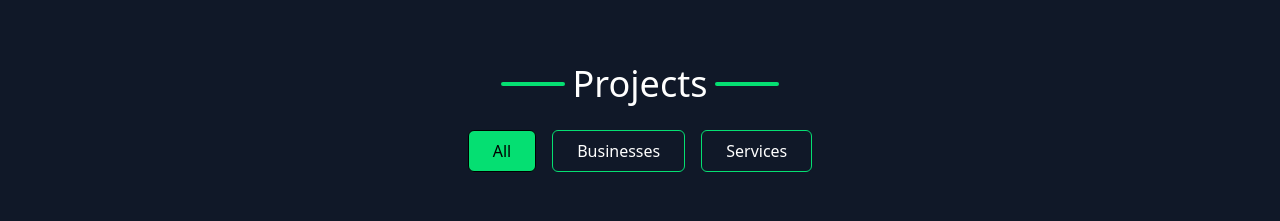
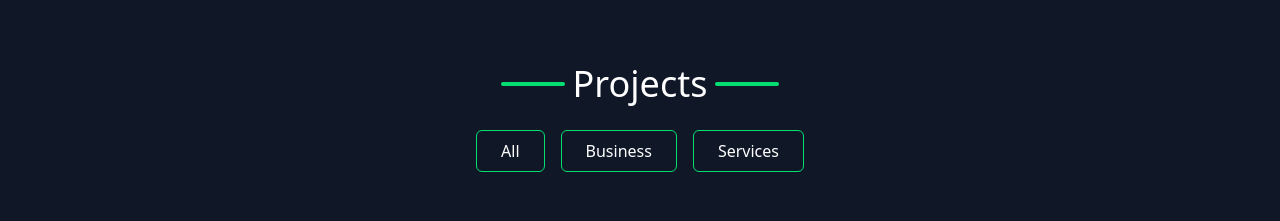
Before and after one commit to TAHSEEN-CH/TAHSEEN-NAWAZ, a React (Vite) app: page / in a window 1280 px wide. Shown: the part 2580-2801 px from the top of the page. Built offline with nearby package versions, Linux system fonts and the light colour scheme; grey boxes are pictures that could not be loaded.

Commit message:
change some text in projects

```diff
--- a/src/Components/Projects.jsx
+++ b/src/Components/Projects.jsx
@@ -149,11 +149,11 @@ const skillBadgeVariants = {
 };
 
 const Projects = () => {
-    const [nav, setNav] = useState("home");
+    const [nav, setNav] = useState("all");
 
     const getFilteredCards = () => {
-        if (nav === "home") return cards;
-        if (nav === "about") return cards.filter(card => card.description.includes("business") || card.title.includes("business"));
+        if (nav === "all") return cards;
+        if (nav === "Business") return cards.filter(card => card.description.includes("business") || card.title.includes("business"));
         if (nav === "services") return cards.filter(card => card.description.includes("services") || card.title.includes("services"));
         return cards;
     };
@@ -204,7 +204,7 @@ const Projects = () => {
             >
                 <ul className="flex gap-4 flex-wrap justify-center px-4">
                     <motion.li
-                        onClick={() => setNav("home")}
+                        onClick={() => setNav("all")}
                         className={`lg:px-6 md:px-6 px-4 py-2 border rounded-md transition cursor-pointer ${nav === "home" ? "bg-green-400 text-black" : "border-green-400 hover:bg-green-400 hover:text-black"}`}
                         whileHover={{ scale: 1.05 }}
                         whileTap={{ scale: 0.95 }}
@@ -212,12 +212,12 @@ const Projects = () => {
                         All
                     </motion.li>
                     <motion.li
-                        onClick={() => setNav("about")}
+                        onClick={() => setNav("business")}
                         className={`lg:px-6 md:px-6 px-4 py-2 border rounded-md transition cursor-pointer ${nav === "about" ? "bg-green-400 text-black" : "border-green-400 hover:bg-green-400 hover:text-black"}`}
                         whileHover={{ scale: 1.05 }}
                         whileTap={{ scale: 0.95 }}
                     >
-                        Businesses
+                        Business
                     </motion.li>
                     <motion.li
                         onClick={() => setNav("services")}
```
